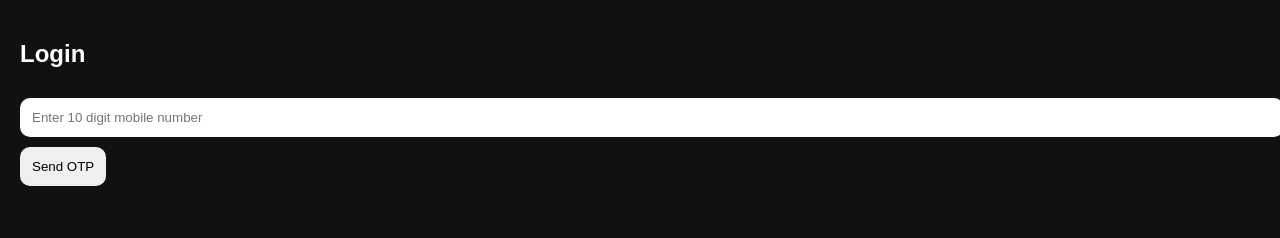
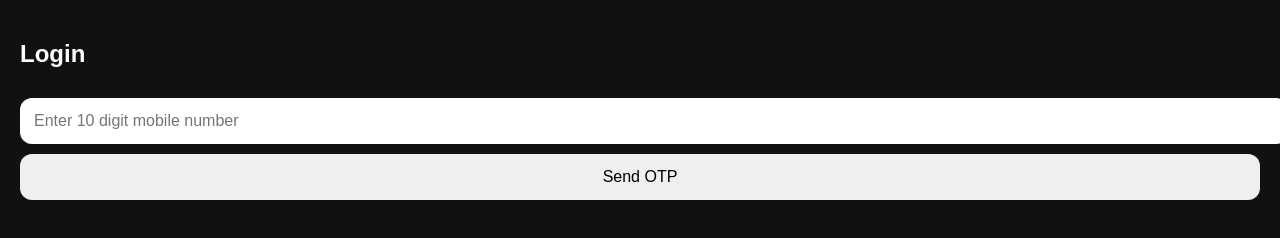
Before and after one commit to KolliOmkar/Homnix-Start, a plain HTML site: page index.html in a window 1280 px wide. Both pictures are taken after a click on the button "Get Started". Drawn offline with Linux system fonts and the light colour scheme.

Commit message:
Update style.css

```diff
--- a/style.css
+++ b/style.css
@@ -14,18 +14,21 @@ body{
 }
 
 button{
-  padding:12px;
   border:none;
-  border-radius:10px;
+  padding:14px;
+  border-radius:12px;
   margin-top:10px;
+  width:100%;
+  font-size:16px;
 }
 
 input{
   width:100%;
-  padding:12px;
+  padding:14px;
+  border:none;
+  border-radius:12px;
   margin-top:10px;
-  border-radius:10px;
-  border:none;
+  font-size:16px;
 }
 
 .topbar{
@@ -37,7 +40,7 @@ input{
 .offer{
   background:#222;
   padding:20px;
-  border-radius:15px;
+  border-radius:16px;
   margin-top:20px;
 }
 
@@ -50,17 +53,18 @@ input{
 .card{
   background:#1d1d1d;
   padding:20px;
-  border-radius:15px;
+  border-radius:16px;
 }
 
 .menu{
   background:#222;
   padding:15px;
-  border-radius:10px;
+  border-radius:12px;
   margin-top:10px;
 }
 
 .footer{
   margin-top:40px;
   color:#aaa;
+  text-align:center;
 }
```
